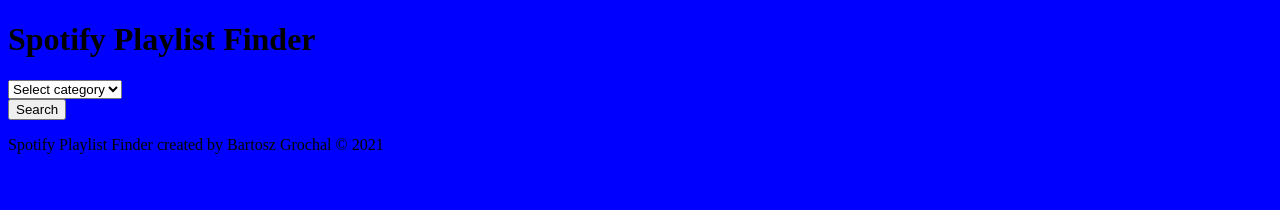
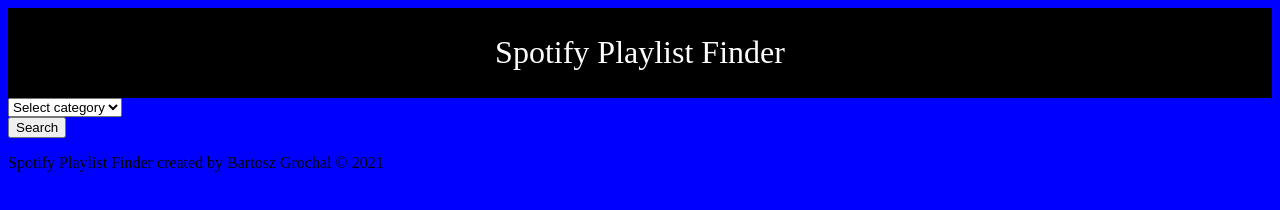
Before and after one commit to b-grochal/html-sass-js-spotify-playlist-finder, a website built with webpack: page src/index.html in a window 1280 px wide. Built offline with nearby package versions, Linux system fonts and the light colour scheme; no server answers.

Commit message:
Created basic scss styles.

```diff
--- a/src/index.html
+++ b/src/index.html
@@ -9,8 +9,8 @@
     <meta name="viewport" content="width=device-width, initial-scale=1.0" />
   </head>
   <body>
-    <header>
-      <h1>Spotify Playlist Finder</h1>
+    <header class="header">
+      <h1 class="header__title">Spotify Playlist Finder</h1>
     </header>
     <main id="main">
       <section class="search-playlist">
--- /dev/null
+++ b/src/scss/_header.scss
@@ -0,0 +1,12 @@
+.header {
+  background-color: $black;
+  padding: 5px;
+  display: flex;
+  align-items: center;
+  justify-content: center;
+
+  &__title {
+    color: $white;
+    font-weight: 300;
+  }
+}
--- /dev/null
+++ b/src/scss/_variables.scss
@@ -0,0 +1,3 @@
+$black: #000000;
+$lightBlack: #121212;
+$white: #fefefe;
--- a/src/styles.scss
+++ b/src/styles.scss
@@ -1,3 +1,8 @@
+@import "scss/variables";
+@import "scss/globals";
+@import "scss/header";
+@import "scss/footer";
+
 $bg: blue;
 
 body {
```
Also changed, not shown: src/scss/_footer.scss (added), src/scss/_globals.scss (added).
